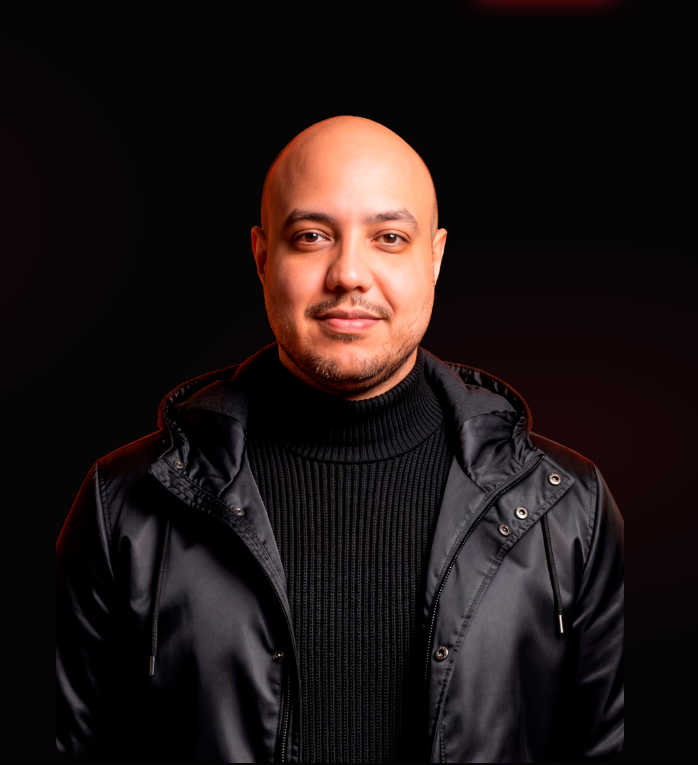
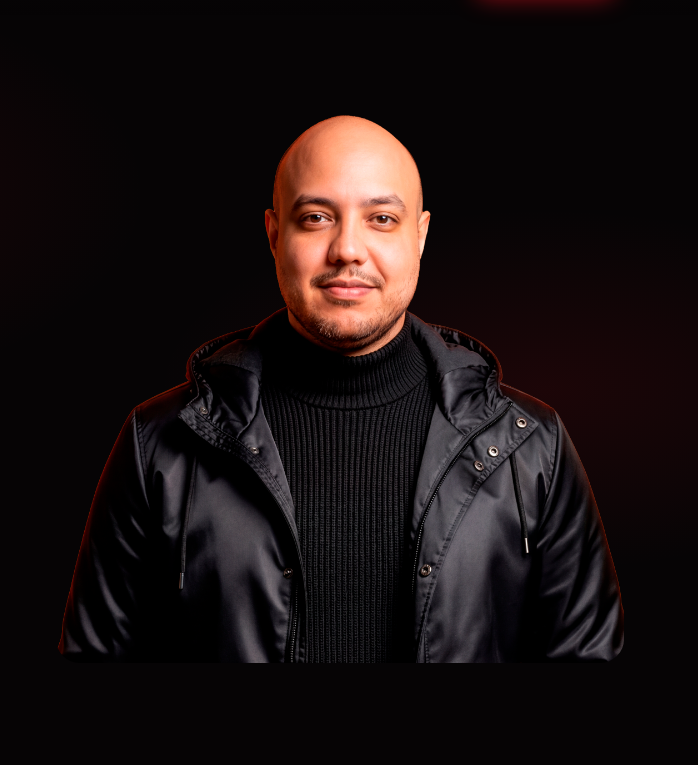
Before and after one commit to daniloabadioudi-web/djdanilozaskio, a plain HTML site: page index.html in a window 1280 px wide. Shown: the part 69-834 px from the top of the page, 582-1280 px from the left. Drawn offline with Linux system fonts and the light colour scheme.

Commit message:
Update index.html

```diff
--- a/index.html
+++ b/index.html
@@ -179,7 +179,7 @@
   .hero-bg{
     position:relative;
     height:100vh;
-    max-height:760px;
+    max-height:660px;
     min-height:600px;
     padding:88px 0 24px;
     box-sizing:border-box;
```
